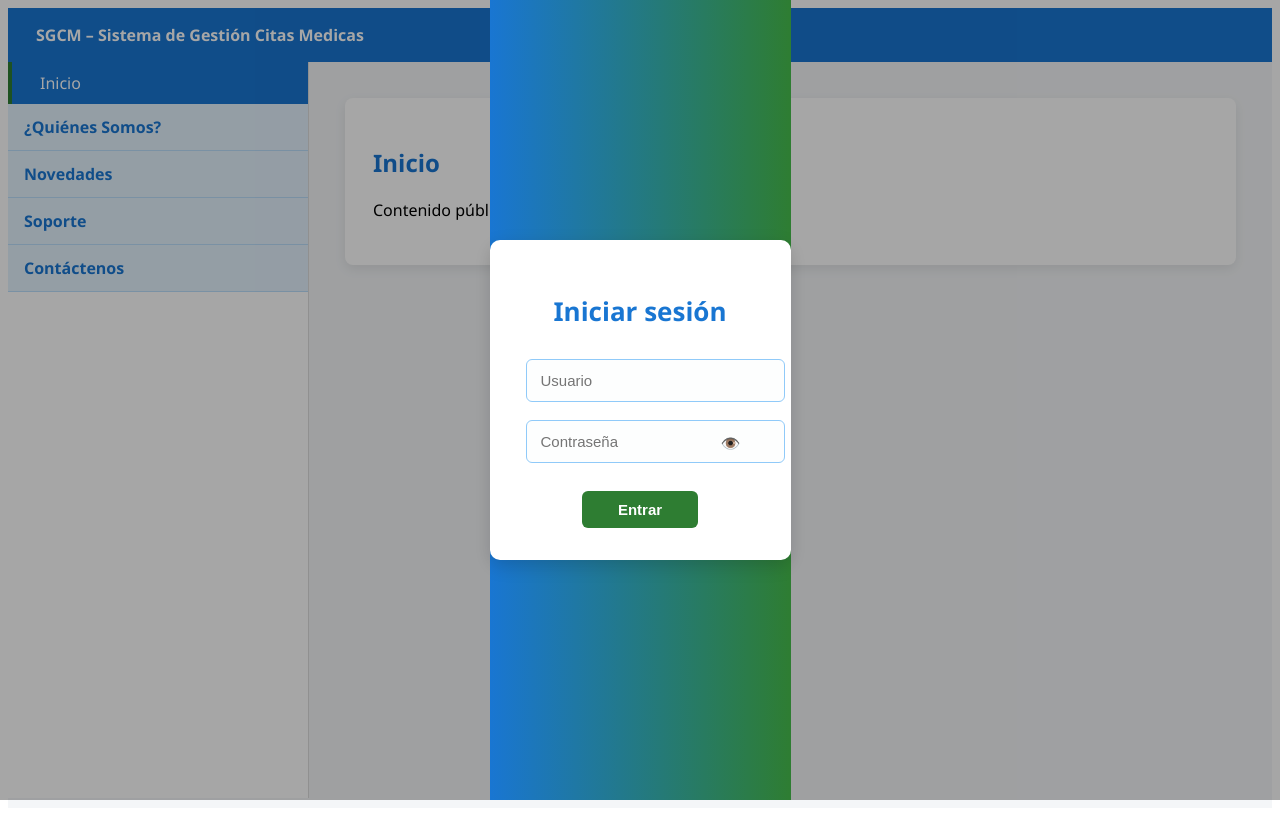
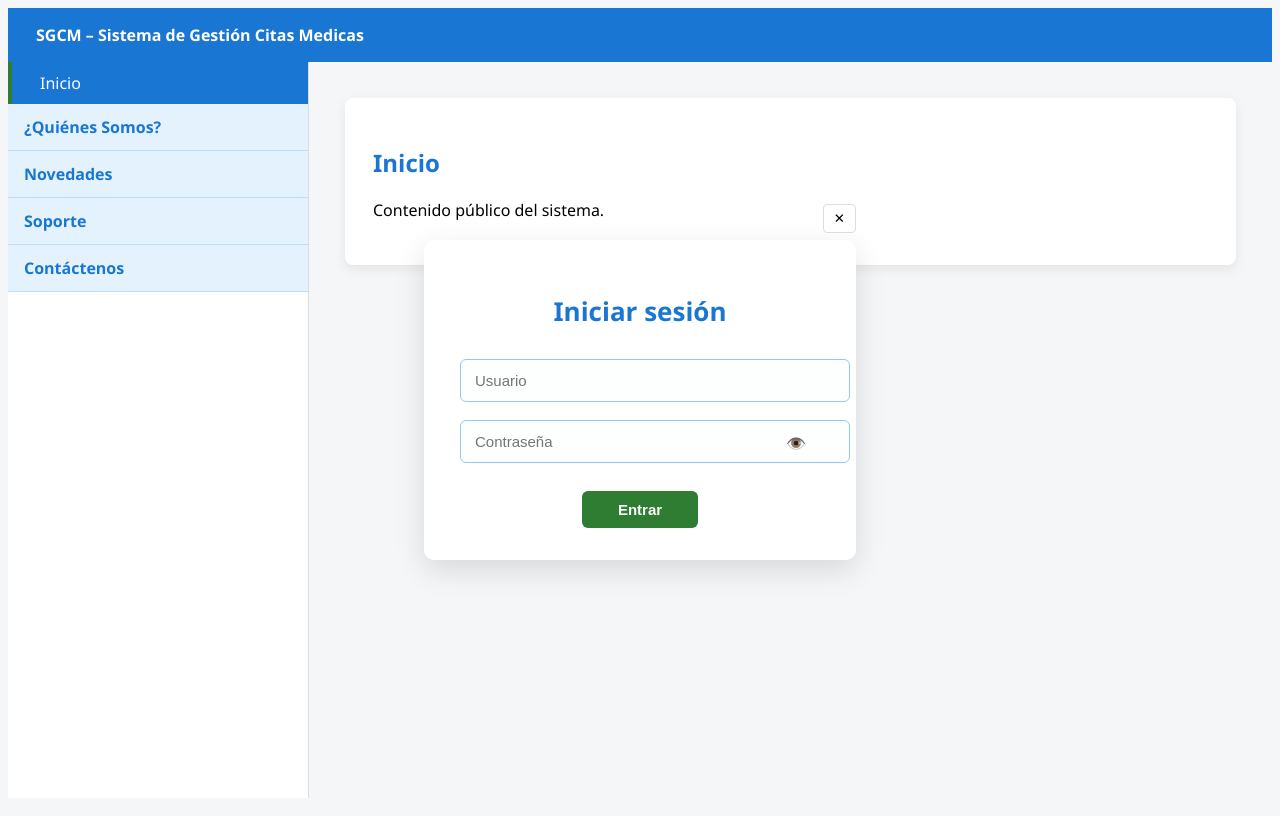
Before and after one commit to wandres2357-commits/sistemadegestioncitasmedicas, a React (Vite) app: page / in a window 1280 px wide. Both pictures are taken after a click on the button "Iniciar sesión". Built offline with nearby package versions, Linux system fonts and the light colour scheme.

Commit message:
ajuste diseño login corporativo

```diff
--- a/src/login.css
+++ b/src/login.css
@@ -1,26 +1,35 @@
 /* =========================
-   FONDO CON DEGRADADO
+   CONTENEDOR (SIN DEGRADADO)
 ========================= */
 .login-container {
-  min-height: 100vh;
+  /* Antes: background: linear-gradient(90deg, #1976d2, #2e7d32); */
+  background: transparent !important; /* sin fondo degradado */
+  min-height: 0;                      /* si usas modal/overlay, no necesitas 100vh */
   display: flex;
   justify-content: center;
   align-items: center;
-  background: linear-gradient(90deg, #1976d2, #2e7d32);
+  padding: 0;
   font-family: "Segoe UI", sans-serif;
 }
+
+/* (Opcional) Si quieres que ocupe toda la altura solo cuando lo uses como página completa,
+   cambia min-height a 100vh:
+   min-height: 100vh;
+*/
 
 /* =========================
    CARD
 ========================= */
 .login-card {
-  width: 100%;
-  max-width: 420px;
+  /* Puedes mantener tu tamaño original o el del snippet simplificado */
+  /* width: 100%;
+  max-width: 420px; */
   background: #ffffff;
-  padding: 32px 36px;
+  padding: 32px 36px; /* conservamos tu padding original */
   border-radius: 10px;
-  box-shadow: 0 6px 18px rgba(0,0,0,0.15);
+  box-shadow: 0 10px 30px rgba(0,0,0,0.12); /* sombra suavizada */
   animation: fadeIn 0.5s ease;
+  width: 360px; /* tamaño fijo como en el snippet de limpieza */
 }
 
 /* =========================
@@ -69,7 +78,7 @@
 }
 
 /* =========================
-   BOTÓN CENTRADO Y MÁS PEQUEÑO
+   BOTÓN CENTRADO
 ========================= */
 .login-card button {
   display: block;
@@ -134,3 +143,10 @@
     transform: translateY(0);
   }
 }
+
+/* =========================
+   (Opcional) Ajuste del fondo global
+========================= */
+html, body {
+  background: #f4f6f8; /* consistente con el fondo de tu App */
+}
--- a/src/main.jsx
+++ b/src/main.jsx
@@ -50,13 +50,12 @@ function Root() {
         </button>
       )}
 
-      {/* Login como overlay/modal simple */}
+      {/* Login como modal CENTRADO, SIN fondo desvanecido detrás */}
       {showLogin && !isLogged && (
         <div
           style={{
             position: "fixed",
             inset: 0,
-            background: "rgba(0,0,0,.35)",
             display: "flex",
             alignItems: "center",
             justifyContent: "center",
```
